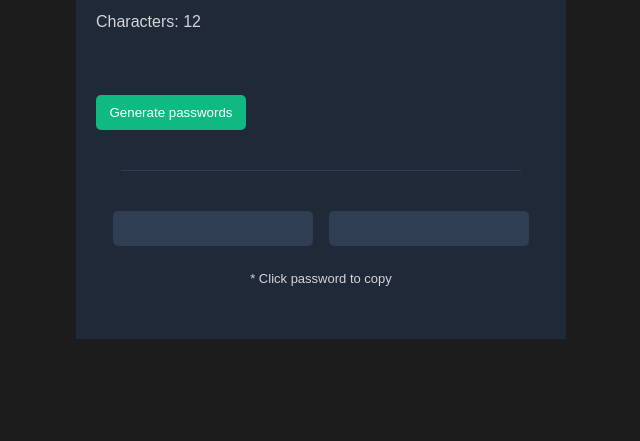
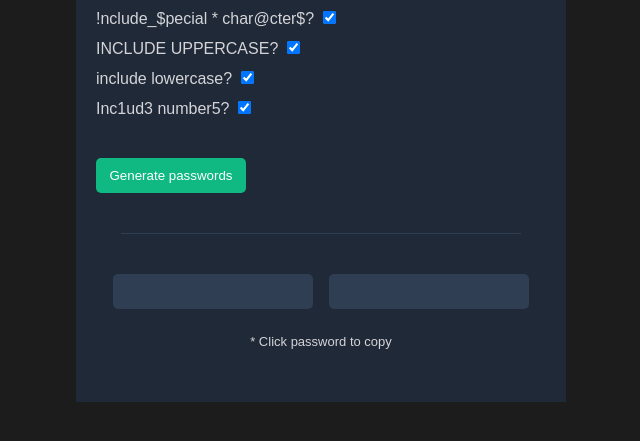
Before and after one commit to jamienorthman/password-generator, a plain HTML site: page index.html in a window 1280 px wide. Shown: the part 333-774 px from the top of the page, without its empty margins (319-959 px from the left). Drawn offline with Linux system fonts and the light colour scheme.

Commit message:
password options added in html

```diff
--- a/app.js
+++ b/app.js
@@ -22,14 +22,20 @@ document.addEventListener('click', function(event) {
 const password1El = document.getElementById("password1");
 const password2El = document.getElementById("password2");
 
-//const checked = document.getElementById("checkbox").checked
-
 // Getting the button element and adding a click event listener,
 // which passes the final function displayPasswords:
 const button = document.getElementById("generate-button");
 button.addEventListener("click", displayPasswords);
 
-// Generates a random character from the array:
+// A function to display the passwords in their divs:
+function displayPasswords() {
+  const generatedPasswordOne = generateRandomPassword();
+  const generatedPasswordTwo = generateRandomPassword();
+  password1El.textContent = generatedPasswordOne;
+  password2El.textContent = generatedPasswordTwo;
+}
+
+//Generates a random character from the array:
 const getRandomCharacter = () => {
   let randomChar = Math.floor(Math.random() * characters.length);
   return characters[randomChar];
@@ -45,11 +51,3 @@ const generateRandomPassword = () => {
     }
     return randomPassword;
 };
-
-// A function to display the passwords in their divs:
-function displayPasswords() {
-  const generatedPasswordOne = generateRandomPassword();
-  const generatedPasswordTwo = generateRandomPassword();
-  password1El.textContent = generatedPasswordOne;
-  password2El.textContent = generatedPasswordTwo;
-}
--- a/index.html
+++ b/index.html
@@ -38,11 +38,25 @@
         </datalist>
       </div>
       <p class="length-display">Characters: <output id="value"></output></p>
-      <!-- <label for="checkbox">!nclude_$pecial * char@cter$?
-        <input type="checkbox" checked="checked" id="checkbox">
+      <br>
+
+      <label class="checkbox" for="symbol">!nclude_$pecial * char@cter$?
+        <input type="checkbox" checked="checked" id="symbol">
         <span class="checkmark"></span>
-      </label> -->
-      <br>
+      </label>
+      <label class="checkbox" for="uppercase">INCLUDE UPPERCASE?
+        <input type="checkbox" checked="checked" id="uppercase">
+        <span class="checkmark"></span>
+      </label>
+      <label class="checkbox" for="lowercase">include lowercase?
+        <input type="checkbox" checked="checked" id="lowercase">
+        <span class="checkmark"></span>
+      </label>
+      <label class="checkbox" for="number">Inc1ud3 number5?
+        <input type="checkbox" checked="checked" id="number">
+        <span class="checkmark"></span>
+      </label>
+
       <button id="generate-button">Generate passwords</button>
       <div class="separator-container">
         <div class="separator"></div>
@@ -53,6 +67,6 @@
       </div>
       <p class="copy-text">* Click password to copy</p>
     </div>
-    <script src="app.js" type="module" async defer></script>
+    <script src="app.js" async defer type="module"></script>
   </body>
 </html>
--- a/style.css
+++ b/style.css
@@ -110,6 +110,12 @@ input[type="range"]::-moz-range-thumb {
   width: 1rem;
 }
 
+.checkbox {
+  display: block;
+  margin-top: 5px;
+  margin-bottom: 10px;
+}
+
 #generate-button {
   background-color: #10b981;
   border: none;
```
